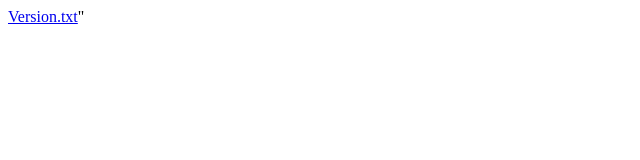
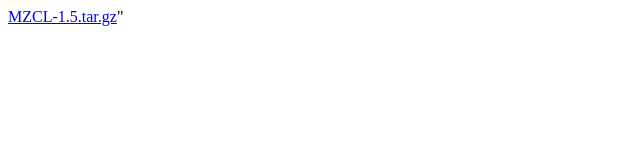
Before and after one commit to PythonkingSoft/CLMZZSB, a plain HTML site: page index.html in a window 1280 px wide. Shown: the full height of the page, 0-640 px from the left. Drawn offline with Linux system fonts and the light colour scheme.

Commit message:
Update index.html

```diff
--- a/index.html
+++ b/index.html
@@ -3,7 +3,7 @@
   <meta charset="UTF-8">
 </head>
 <body>
-  <a href="./Version.txt">Version.txt</a>"
+  <a href="./MZCL-1.5.tar.gz">MZCL-1.5.tar.gz</a>"
 <!-- 这是在跳转之前显示的内容 -->
 </body>
 </html>
```
